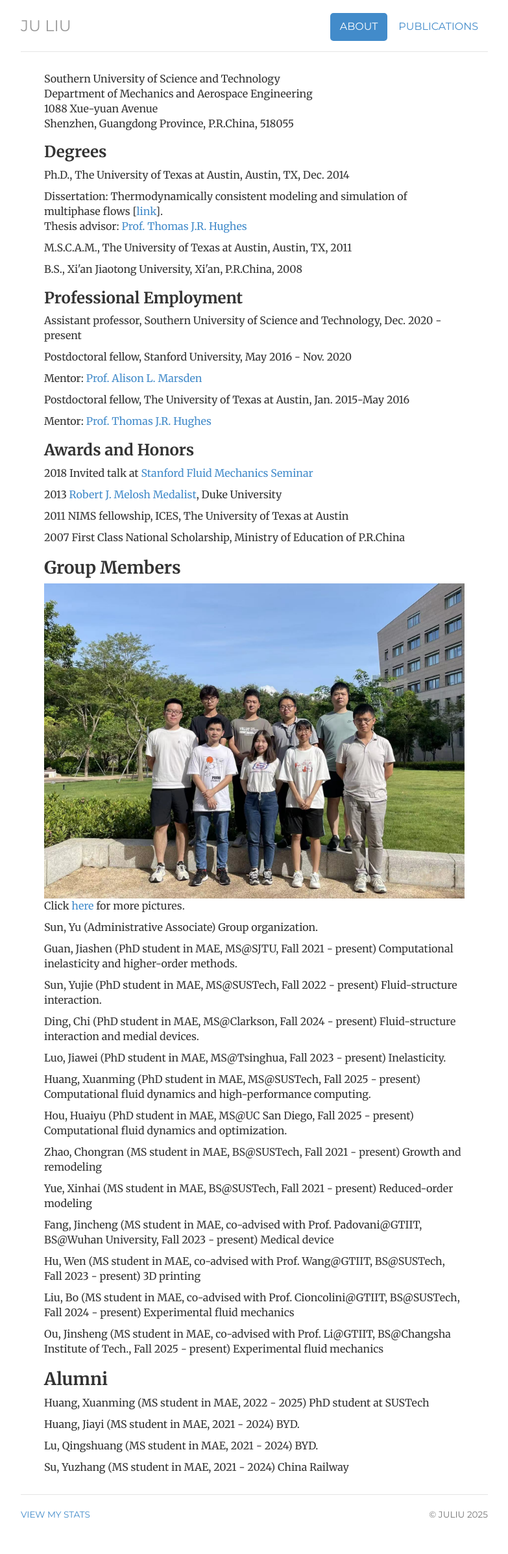
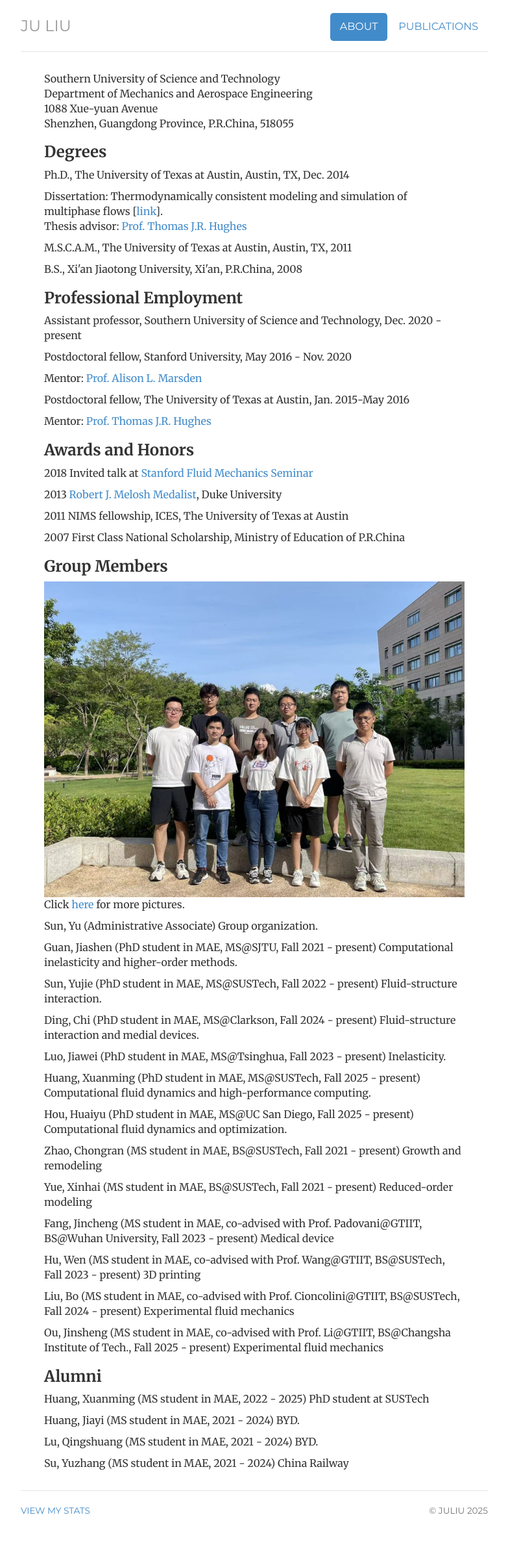
Before and after one commit to ju-liu/ju-liu.github.io, a Jekyll site: the page built from about/index.html, in a window 1280 px wide. Shown: the whole page at 65% size, without its empty margins (248-1031 px from the left). Built offline with Jekyll 4.4.1, drawn with Linux system fonts in a browser that asks for light colours; nearby versions of some CDN libraries; library files that are not in the unit come from our copies; comment, search, counter and statistics services are not loaded.

```diff
--- a/about/index.html
+++ b/about/index.html
@@ -40,7 +40,7 @@ description: Dr. Ju Liu
   <p>2011 NIMS fellowship, ICES, The University of Texas at Austin</p>
   <p>2007 First Class National Scholarship, Ministry of Education of P.R.China</p>
 
-  <h2>Group Members</h2>
+  <h3>Group Members</h3>
   <img  class="img-responsive" alt="Group-2022-07-16" src="/img/group_2022_summer.jpeg">
   <p>Click <a href="https://www.flickr.com/photos/194921644@N05/albums/with/72177720311616744">here</a> for more pictures.</p>
 
@@ -70,7 +70,7 @@ description: Dr. Ju Liu
 
   <p>Ou, Jinsheng (MS student in MAE, co-advised with Prof. Li@GTIIT, BS@Changsha Institute of Tech., Fall 2025 - present) Experimental fluid mechanics</p>
 
-  <h2>Alumni</h2>
+  <h3>Alumni</h3>
   <p>Huang, Xuanming (MS student in MAE, 2022 - 2025) PhD student at SUSTech</p>
 
   <p>Huang, Jiayi (MS student in MAE, 2021 - 2024) BYD.</p>
```
